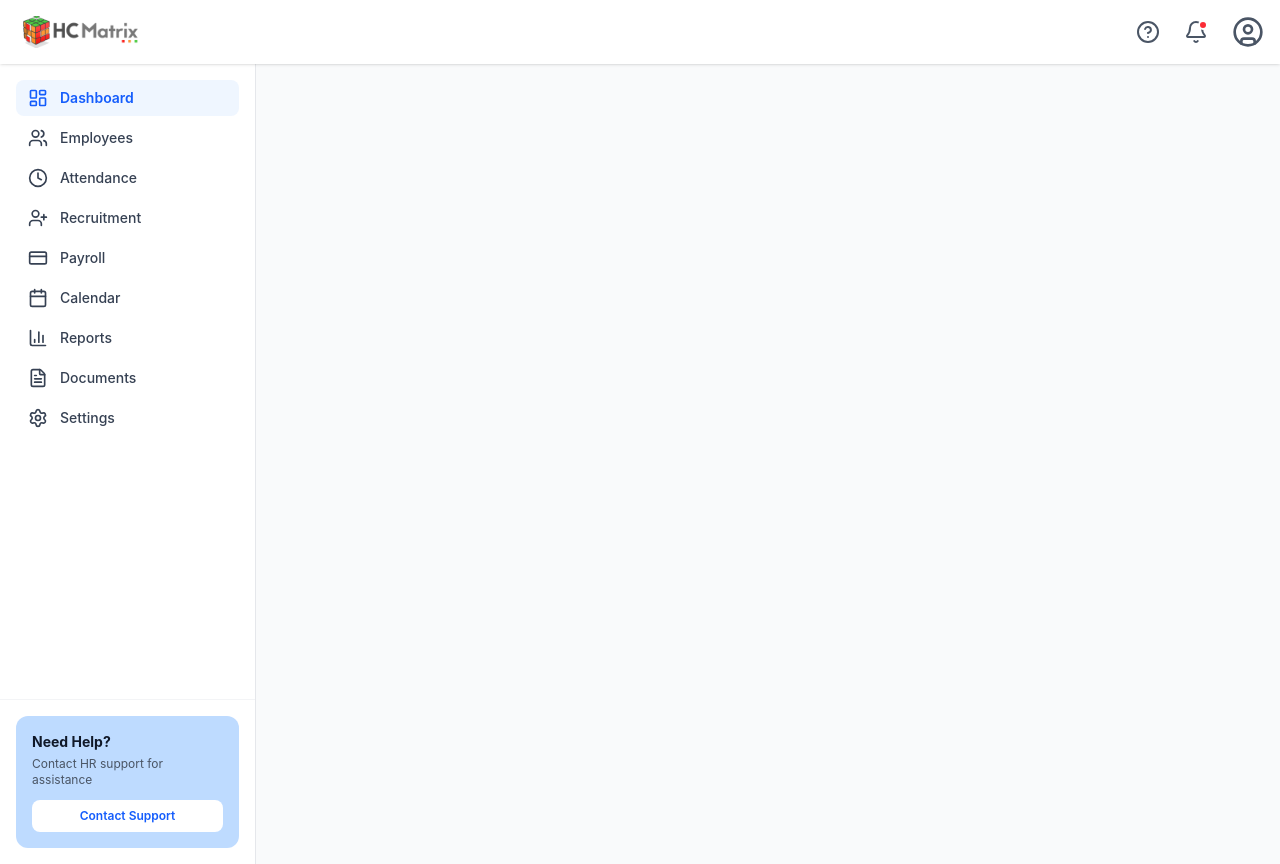
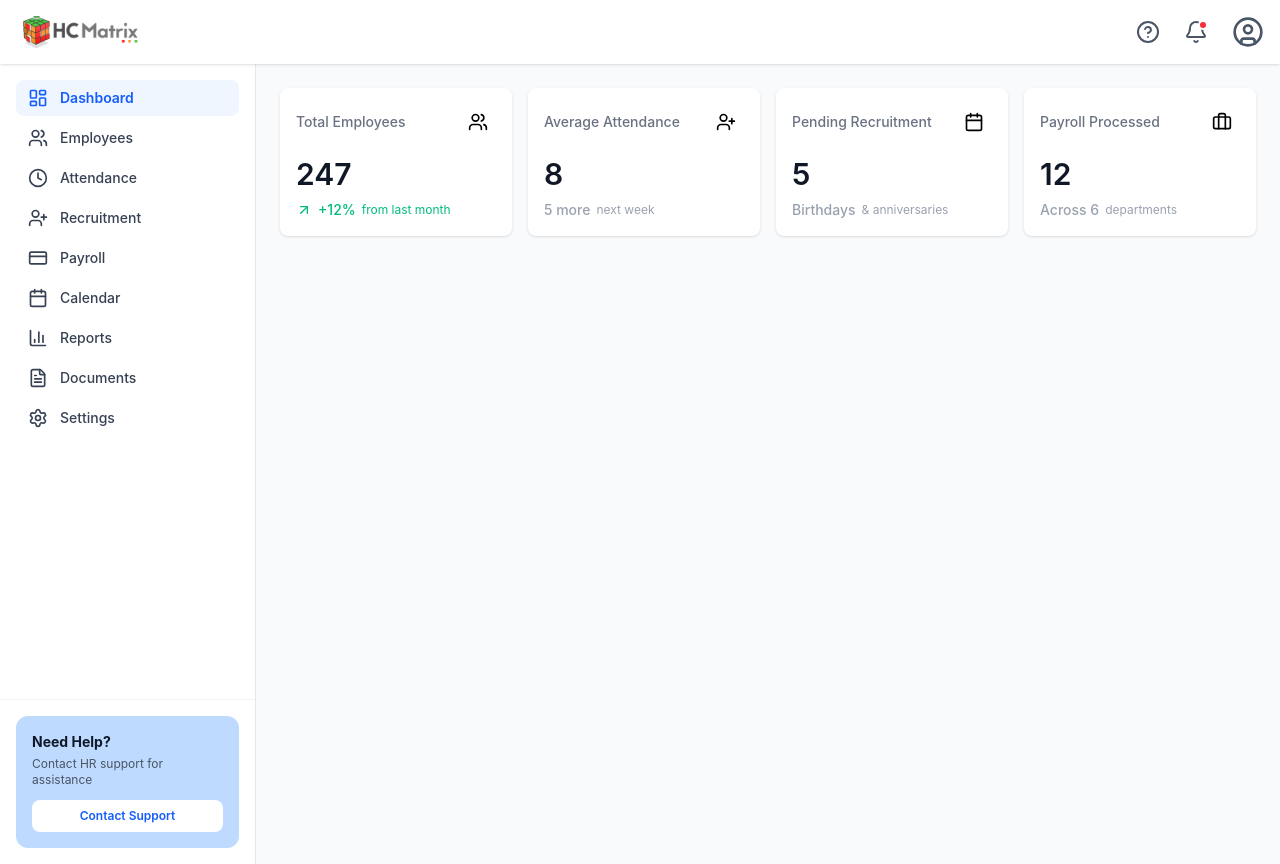
Before and after one commit to kennewest12/hr-platform-development, a React (Vite) app: page /admin in a window 1280 px wide. Built offline with nearby package versions, Linux system fonts and the light colour scheme.

Commit message:
feat: implement page switching and initial dashboard stats

```diff
--- a/src/components/Dashboard/dashboard.jsx
+++ /dev/null
@@ -1,12 +0,0 @@
-import React from "react";
-export default function Dashboard() {
-  return (
-    <div>
-      <h1 className="text-2xl font-bold text-gray-900 mb-4">Dashboard</h1>
-      <p className="text-gray-700">
-        Welcome to the HR Management Dashboard! Here you can manage employees,
-        attendance, recruitment, payroll, and more.
-      </p>
-    </div>
-  );
-}
--- /dev/null
+++ b/src/components/DashboardPage/Dashboard.jsx
@@ -0,0 +1,10 @@
+import React from "react";
+import StatsGrid from "./StatsGrid";
+export default function Dashboard() {
+  return (
+    <div className="space-y-6">
+      {/* {Stats Grid } */}
+      <StatsGrid />
+    </div>
+  );
+}
--- /dev/null
+++ b/src/components/DashboardPage/StatsGrid.jsx
@@ -0,0 +1,89 @@
+import React from "react";
+import {
+  ArrowUpRight,
+  ArrowDownRight,
+  Briefcase,
+  Calendar,
+  UserPlus,
+  Users,
+} from "lucide-react";
+export default function StatsGrid() {
+  const stats = [
+    {
+      id: 1,
+      title: "Total Employees",
+      value: "247",
+      trend: "up",
+      icon: Users,
+      change: "+12%",
+      subtext: "from last month",
+    },
+    {
+      id: 2,
+      title: "Average Attendance",
+      value: "8",
+      trend: null,
+      icon: UserPlus,
+      change: "5 more",
+      subtext: "next week",
+    },
+    {
+      id: 3,
+      title: "Pending Recruitment",
+      value: "5",
+      trend: null,
+      icon: Calendar,
+      change: "Birthdays",
+      subtext: "& anniversaries",
+    },
+    {
+      id: 4,
+      title: "Payroll Processed",
+      value: "12",
+      trend: null,
+      icon: Briefcase,
+      change: "Across 6",
+      subtext: "departments",
+    },
+  ];
+
+  return (
+    <div className="grid grid-cols-1 md:grid-cols-2 lg:grid-cols-4 gap-4">
+      {stats.map((stat, index) => {
+        return (
+          <div
+            className="bg-white p-4 rounded-lg shadow duration-300 group"
+            key={index}
+          >
+            <div className="flex items-center justify-between mb-4">
+              <p className="text-sm font-medium text-gray-500">{stat.title}</p>
+              <div className="p-2 rounded-lg transition-transform duration-300 hover:scale-110">
+                <stat.icon className={`h-5 w-5 ${stat.iconColor}`} />
+              </div>
+            </div>
+
+            <p className="text-3xl font-semibold text-gray-900 mb-2">
+              {stat.value}
+            </p>
+
+            <div
+              className={`flex items-center space-x-1.5 mt-2 ${
+                stat.trend === "up"
+                  ? "text-emerald-500"
+                  : stat.trend === "down"
+                    ? "text-red-500"
+                    : "text-gray-400"
+              }`}
+            >
+              {stat.trend === "up" && <ArrowUpRight className="h-4 w-4" />}
+              {stat.trend === "down" && <ArrowDownRight className="h-4 w-4" />}
+
+              <span className={"text-sm font-medium"}>{stat.change}</span>
+              <span className="text-xs font-normal">{stat.subtext}</span>
+            </div>
+          </div>
+        );
+      })}
+    </div>
+  );
+}
--- a/src/pages/Admin.jsx
+++ b/src/pages/Admin.jsx
@@ -2,7 +2,7 @@ import React, { useState } from "react";
 import Headers from "../components/layout/Header";
 import Sidebar from "../components/layout/Sidebar";
 
-import DashboardPage from "../components/Dashboard/dashboard";
+import Dashboard from "../components/DashboardPage/dashboard";
 
 export default function Admin() {
   const [currentPage, setCurrentPage] = useState("Dashboard");
@@ -11,7 +11,11 @@ export default function Admin() {
       <Headers />
       <div className="flex flex-1 overflow-hidden">
         <Sidebar currentPage={currentPage} onPageChange={setCurrentPage} />
-        <main className="flex-1 overflow-y-auto p-6"></main>
+        <main className="flex-1 overflow-y-auto bg-transparent">
+          <div className="p-6 space-y-6">
+            {currentPage === "Dashboard" && <Dashboard />}
+          </div>
+        </main>
       </div>
     </div>
   );
```
